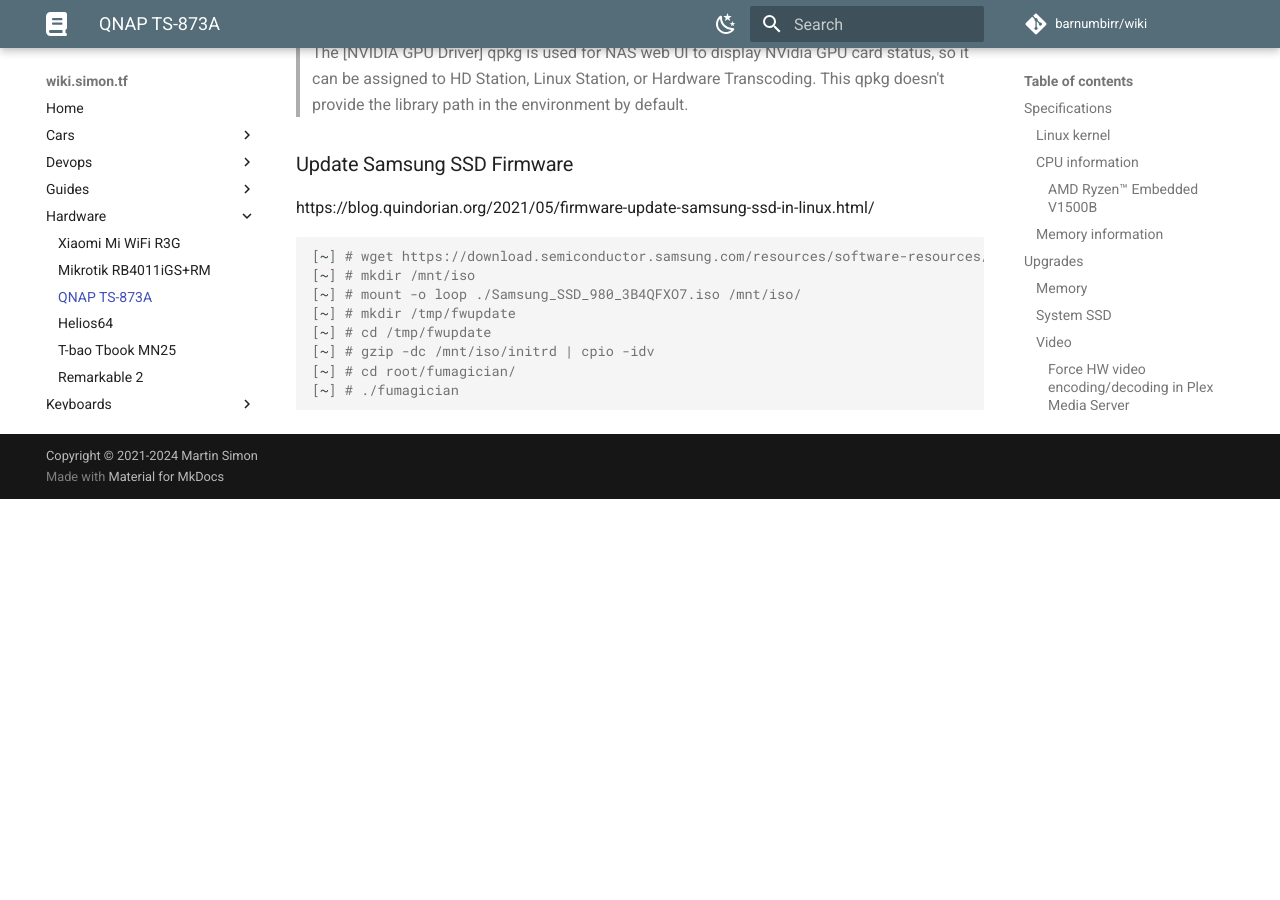
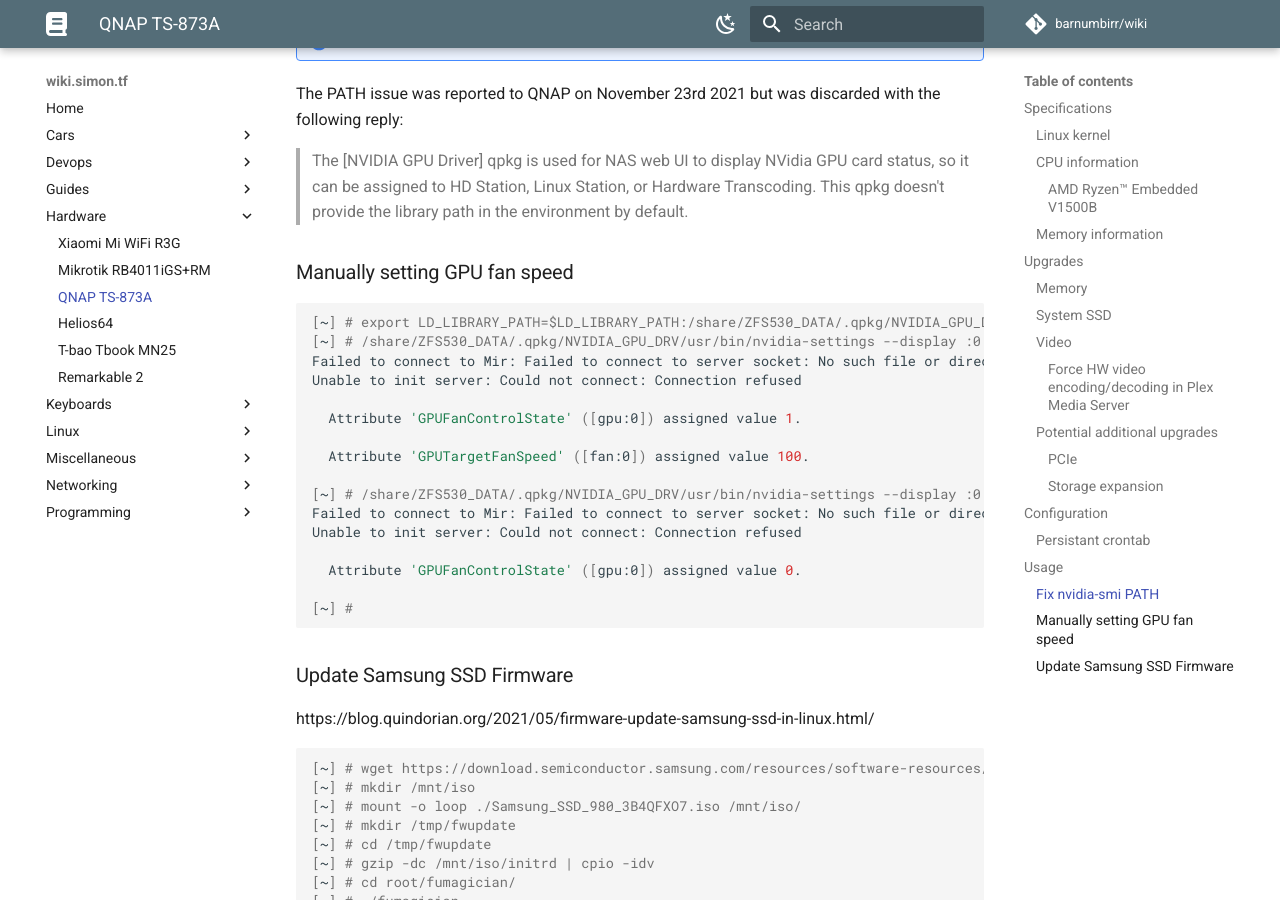
Before and after one commit to barnumbirr/wiki, an MkDocs documentation site: the page built from docs/hardware/TS873A.md, in a window 1280 px wide and 900 px high, scrolled down 4921 px. Built offline with MkDocs 1.6.1 and Material for MkDocs 9.7.7, drawn with Linux system fonts in a browser that asks for light colours; comment, search, counter and statistics services are not loaded; before the commit the page ends 5420 px from its top, so only the background shows below that; some of the changed text lies outside the part shown.

Commit message:
update for QUTS 6.0.0

````diff
--- a/docs/hardware/TS873A.md
+++ b/docs/hardware/TS873A.md
@@ -10,14 +10,21 @@
 
 ### Linux kernel
 
-Running `QuTS Hero 5.2.0.2737 (beta)`.
+Running `QuTS Hero 6.0.0.3324 (beta)`.
 
 ```bash
 [~] # uname -a
-Linux QNAP 5.10.60-qnap #1 SMP Wed Apr 17 09:40:49 CST 2024 x86_64 GNU/Linux
+Linux QNAP 6.6.32-qnap #2 SMP PREEMPT_DYNAMIC Tue Nov 25 04:59:18 CST 2025 x86_64 GNU/Linux
 ```
 
 ??? "Older QuTS versions"
+
+    Running `QuTS Hero 5.2.0.2737 (beta)`.
+
+    ```bash
+    [~] # uname -a
+    Linux QNAP 5.10.60-qnap #1 SMP Wed Apr 17 09:40:49 CST 2024 x86_64 GNU/Linux
+    ```
 
     Running `QuTS Hero 5.0.0.1772`.
 
@@ -444,6 +451,10 @@
 
 ### Video
 
+!!! danger
+    NVIDIA® drivers seem to be broken under QUTS 6.0.0 as installation of
+    `NvKernelDriver` package fails.
+
 PNY NVIDIA® Quadro® P1000, mainly used for Plex Media Server
 Hardware-Accelerated Streaming.
 
@@ -602,6 +613,27 @@
 Transcoding. This qpkg doesn't provide the library path in the environment by
 default.
 
+### Manually setting GPU fan speed
+
+```bash
+[~] # export LD_LIBRARY_PATH=$LD_LIBRARY_PATH:/share/ZFS530_DATA/.qpkg/NVIDIA_GPU_DRV/usr/applib/:/share/ZFS530_DATA/.qpkg/NVIDIA_GPU_DRV/usr/lib/:/share/ZFS530_DATA/.qpkg/NVIDIA_GPU_DRV/usr/syslib/
+[~] # /share/ZFS530_DATA/.qpkg/NVIDIA_GPU_DRV/usr/bin/nvidia-settings --display :0 -a GPUFanControlState=1 -a GPUTargetFanSpeed=100
+Failed to connect to Mir: Failed to connect to server socket: No such file or directory
+Unable to init server: Could not connect: Connection refused
+
+  Attribute 'GPUFanControlState' ([gpu:0]) assigned value 1.
+
+  Attribute 'GPUTargetFanSpeed' ([fan:0]) assigned value 100.
+
+[~] # /share/ZFS530_DATA/.qpkg/NVIDIA_GPU_DRV/usr/bin/nvidia-settings --display :0 -a GPUFanControlState=0
+Failed to connect to Mir: Failed to connect to server socket: No such file or directory
+Unable to init server: Could not connect: Connection refused
+
+  Attribute 'GPUFanControlState' ([gpu:0]) assigned value 0.
+
+[~] #
+```
+
 ### Update Samsung SSD Firmware
 
 https://blog.quindorian.org/2021/05/firmware-update-samsung-ssd-in-linux.html/
````
